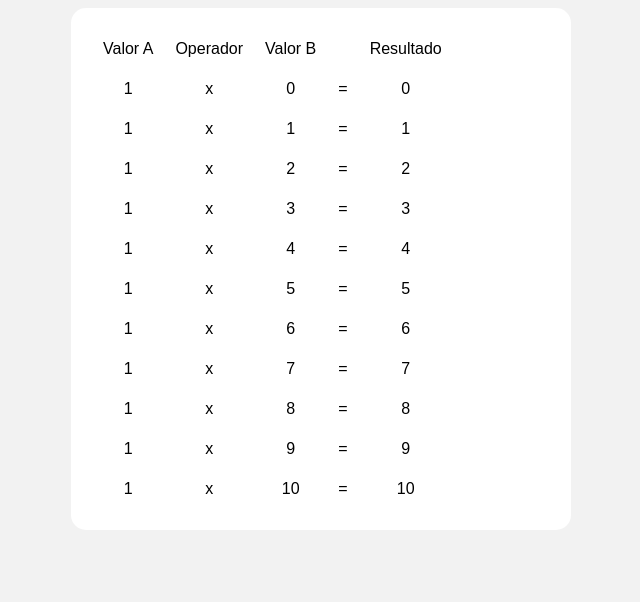
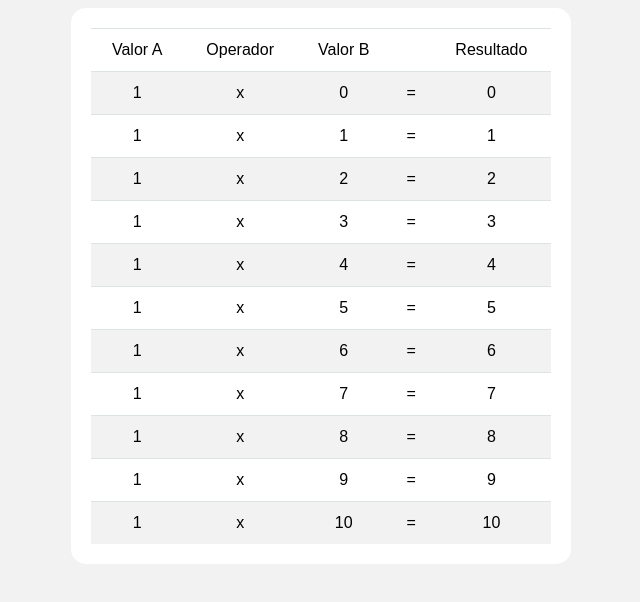
Before and after one commit to sillassanttos/tabuada-html5, a plain HTML site: page index.html in a window 1280 px wide. Shown: the whole page, without its empty margins (319-959 px from the left). Drawn offline with Linux system fonts and the light colour scheme.

Commit message:
Adicionado estilo na tabuada

```diff
--- a/assets/css/style.css
+++ b/assets/css/style.css
@@ -17,6 +17,21 @@ body {
   text-align: center;
 }
 
+.content-tabuada table {
+  width: 100%;
+  border-collapse: collapse;
+}
+
 .content-tabuada td {
-  padding: 10px;
+  padding: 0.75rem;
+  border-top: 1px solid #dee3e6;
 }
+
+.content-tabuada tbody tr:nth-child(odd) {
+  background-color: rgba(0, 0, 0, 0.05);
+}
+
+.content-tabuada tbody tr:hover {
+  background-color: rgba(0, 0, 0, 0.15);
+  cursor: pointer;
+}
```
